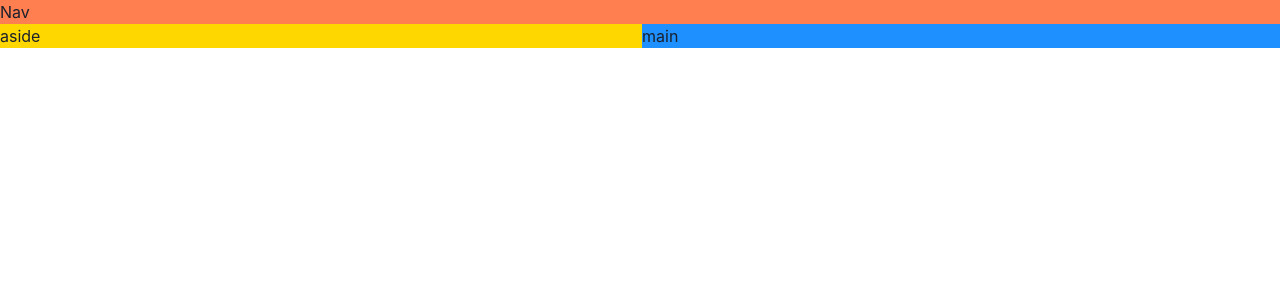
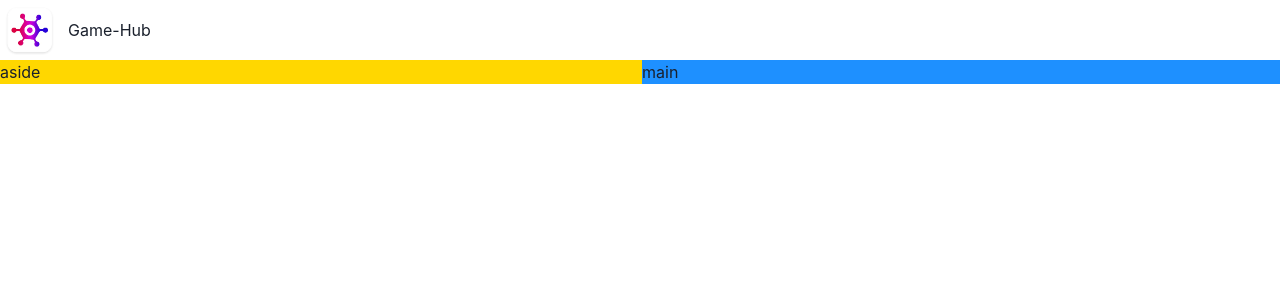
Before and after one commit to EngKhallo/game-hub, a React (Vite) app: page / in a window 1280 px wide. Shown: the top 300 px of the page. Built offline with nearby package versions, Linux system fonts and the light colour scheme.

Commit message:
Build a NavBar

```diff
--- a/src/App.tsx
+++ b/src/App.tsx
@@ -1,4 +1,5 @@
 import { Grid, GridItem, Show } from "@chakra-ui/react";
+import { NavBar } from "./components/NavBar";
 
 function App() {
   return (
@@ -8,8 +9,8 @@ function App() {
         lg: `"nav nav" "aside main"`,
       }}
     >
-      <GridItem area="nav" bg="coral">
-        Nav
+      <GridItem area="nav">
+        <NavBar />
       </GridItem>
       <Show above="lg">
         <GridItem area="aside" bg="gold">
--- /dev/null
+++ b/src/components/NavBar.tsx
@@ -0,0 +1,11 @@
+import { HStack, Image, Text } from "@chakra-ui/react"
+import logo from '../assets/logo.webp'
+
+export const NavBar = () => {
+    return (
+        <HStack>
+            <Image src={logo} boxSize='60px' />
+            <Text>Game-Hub</Text>
+        </HStack>
+    )
+}
```
Also changed, not shown: src/assets/logo.webp (added).
